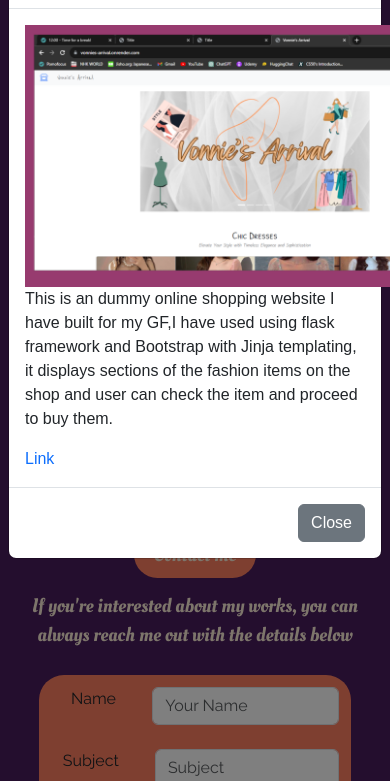
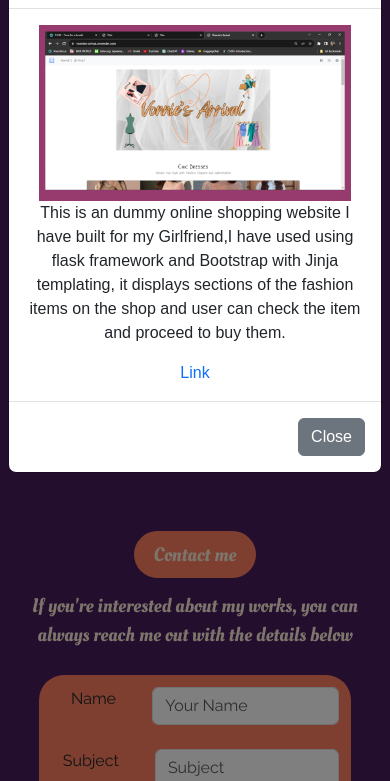
Before and after one commit to ssjshivam/ssjshivam.github.io, a plain HTML site: page index.html in a window 390 px wide. Both pictures are taken after a click on the link "Vonnie's Arrival Website". Shown: the part 2731-3512 px from the top of the page. Drawn offline with nearby package versions, Linux system fonts and the light colour scheme.

Commit message:
Fixed modal bug

```diff
--- a/index.html
+++ b/index.html
@@ -299,7 +299,8 @@
                 <div class="modal-body">
                     <div class="project-modal-images">
                         <img src="static/assets/projects/6.png" alt="">
-                        <p>This is an dummy online shopping website I have built for my GF,I have used using flask
+                        <p>This is an dummy online shopping website I have built for my Girlfriend,I have used using
+                            flask
                             framework
                             and Bootstrap with Jinja templating, it displays sections
                             of the fashion items on the shop and user can check the item and proceed to buy them.</p>
--- a/static/styles.css
+++ b/static/styles.css
@@ -326,8 +326,15 @@ a {
   border-radius: 25px;
 }
 
+.modal-body {
+  display: flex;
+  justify-content: center;
+  align-items: center;
+  text-align: center;
+}
+
 .modal-body img{
-  width: 465px;
+  width: 30vw;
 }
 
 .project-contact-br{
@@ -576,6 +583,17 @@ footer {
     height: 5vh;
   }
 
+  .modal-body {
+    display: flex;
+    justify-content: center;
+    align-items: center;
+    text-align: center;
+  }
+
+  .modal-body img {
+    width:80vw;
+  }
+
   .project-contact-br {
     display: none;
   }
```
